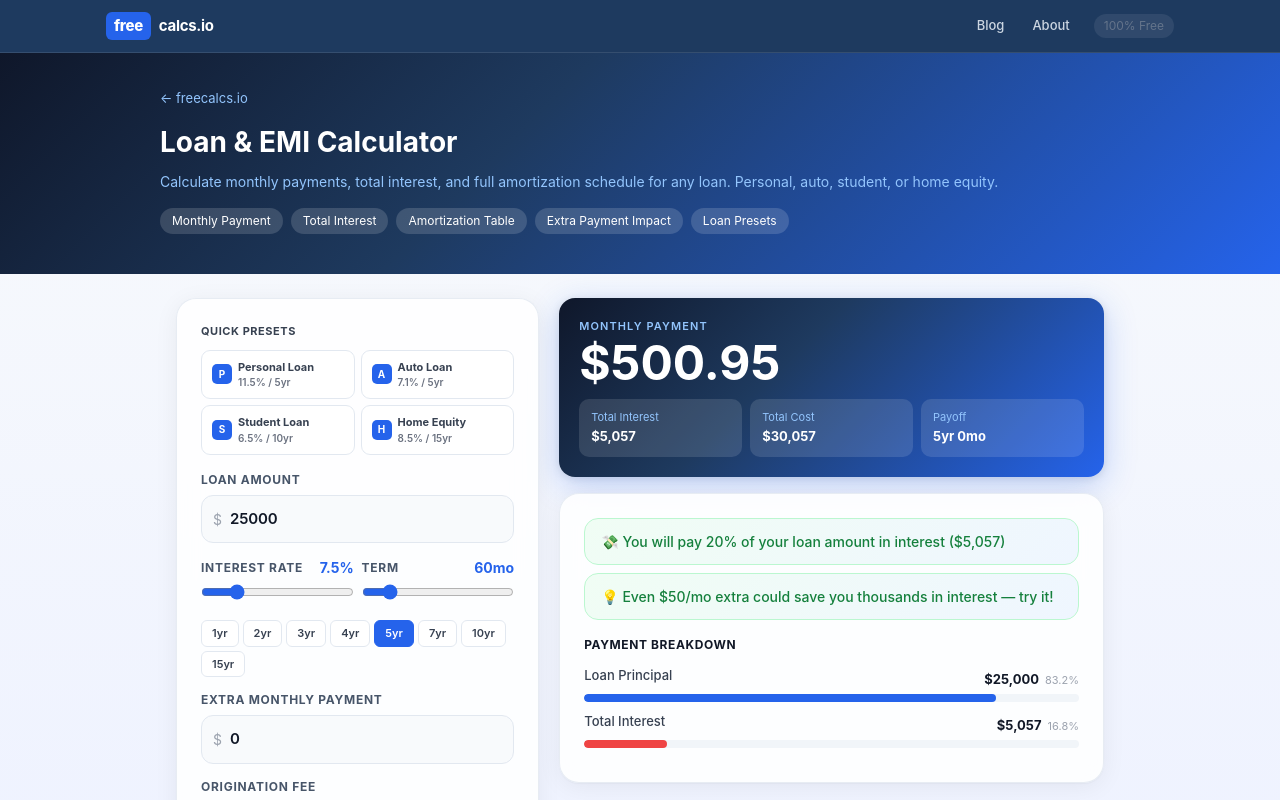
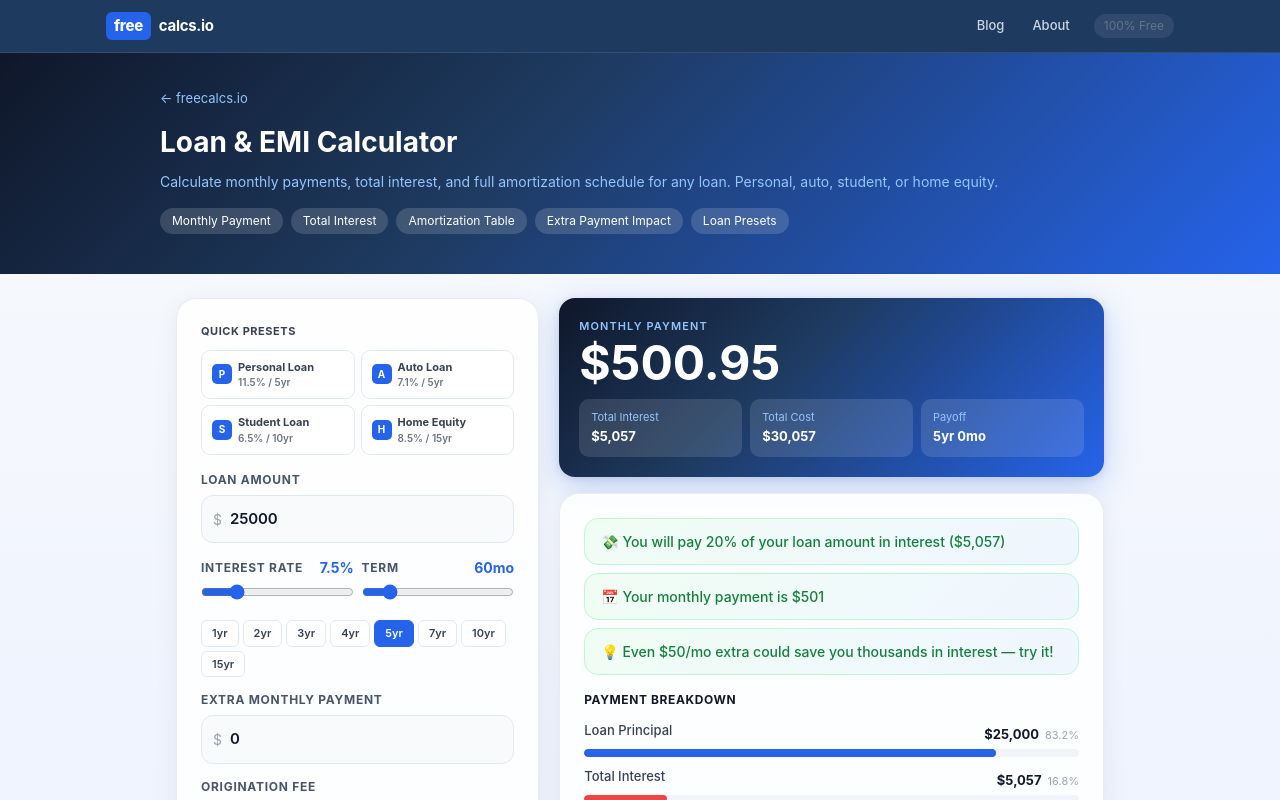
Before and after one commit to Tunjilor/freecalcs, a Next.js app: page /loan in a window 1280 px wide. Shown: the top 800 px of the page. Built offline with nearby package versions, Linux system fonts and the light colour scheme.

Commit message:
fix salary tax loan insight displays with correct properties

```diff
--- a/src/app/loan/calculator.tsx
+++ b/src/app/loan/calculator.tsx
@@ -60,17 +60,17 @@ function compute(principal:number, annualRate:number, termMonths:number, extraPa
 function getLoanInsights(res: any, amount: string, rate: string, extra: string) {
   const ins: string[] = [];
   if (!res) return ins;
-  const a = parseFloat(amount)||0;
+  const a = parseFloat(String(amount).replace(/[^0-9.]/g,''))||0;
   if (res.totalInterest > 0 && a > 0) {
     const pct = (res.totalInterest / a * 100).toFixed(0);
     ins.push('💸 You will pay ' + pct + '% of your loan amount in interest ($' + Math.round(res.totalInterest).toLocaleString('en-US') + ')');
   }
-  if (res.monthly > 0) {
-    ins.push('📅 Your monthly payment is $' + Math.round(res.monthly).toLocaleString('en-US'));
+  if (res.payment > 0) {
+    ins.push('📅 Your monthly payment is $' + Math.round(res.payment).toLocaleString('en-US'));
   }
-  if (parseFloat(extra) > 0 && res.savedInterest > 0) {
-    ins.push('🎯 Extra payments save you $' + Math.round(res.savedInterest).toLocaleString('en-US') + ' in interest');
-  } else if (parseFloat(extra) === 0 && res.totalInterest > 1000) {
+  if (res.monthsSaved > 0) {
+    ins.push('🎯 Extra payments save ' + res.monthsSaved + ' months and cut interest costs');
+  } else if (parseFloat(String(extra).replace(/[^0-9.]/g,'')) === 0 && res.totalInterest > 1000) {
     ins.push('💡 Even $50/mo extra could save you thousands in interest — try it!');
   }
   return ins.slice(0, 3);
--- a/src/app/tax/calculator.tsx
+++ b/src/app/tax/calculator.tsx
@@ -393,6 +393,13 @@ export default function TaxCalculator() {
                 {tab === 'summary' && (
                   <div style={{ ...card }}>
                     {/* Income flow */}
+                {(()=>{const ins=getTaxInsights(res);return ins.length>0?(
+                  <div style={{display:'flex',flexDirection:'column',gap:8,marginBottom:16}}>
+                    {ins.map((t,i)=>(
+                      <div key={i} style={{padding:'12px 16px',background:'linear-gradient(135deg,#f0fdf4,#eff6ff)',borderRadius:14,border:'1px solid #bbf7d0',fontSize:14,color:'#15803d',fontWeight:500}}>{t}</div>
+                    ))}
+                  </div>
+                ):null})()}
                     <p style={{ fontSize: 12, fontWeight: 700, color: '#111827', textTransform: 'uppercase', letterSpacing: '.05em', margin: '0 0 12px' }}>Tax Calculation Flow</p>
                     {[
                       ['Total Income', parseMoney(wages) + parseMoney(selfEmp) + parseMoney(interest) + parseMoney(dividends) + parseMoney(ltcg) + parseMoney(other), '#1f2937', false],
```
